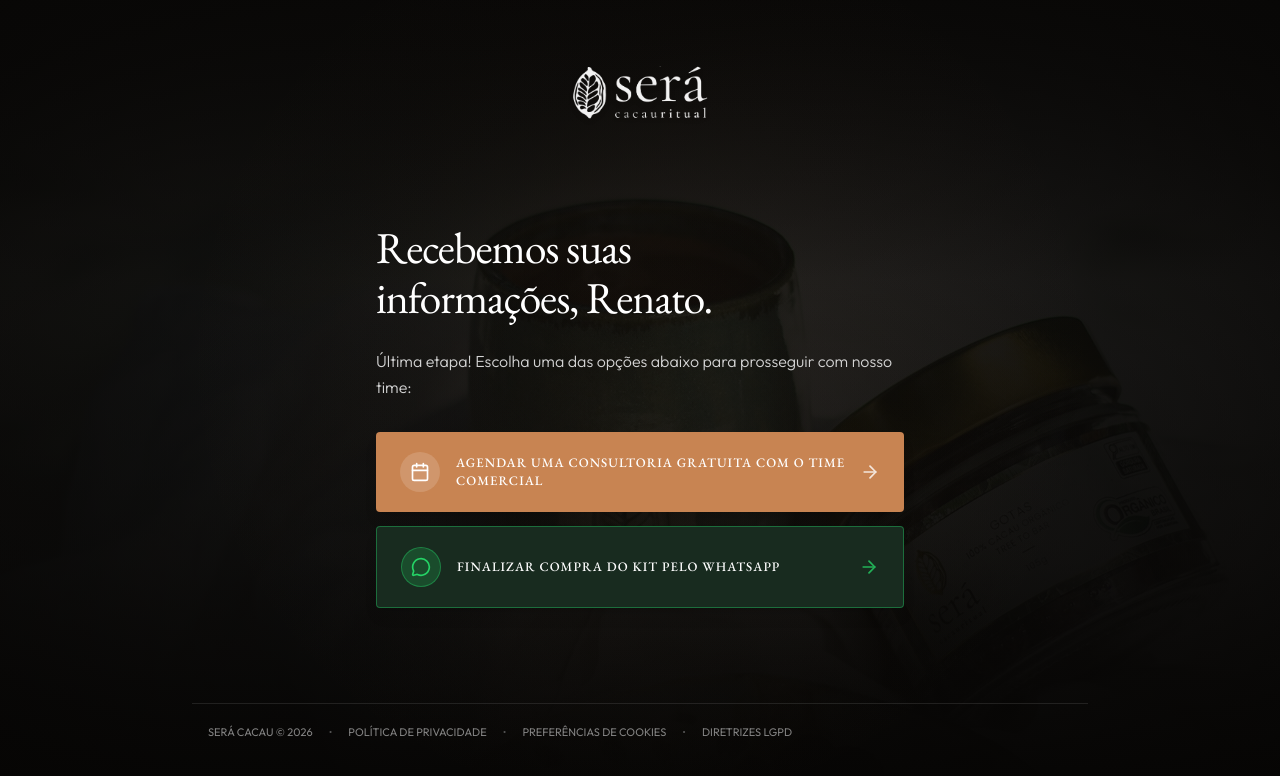
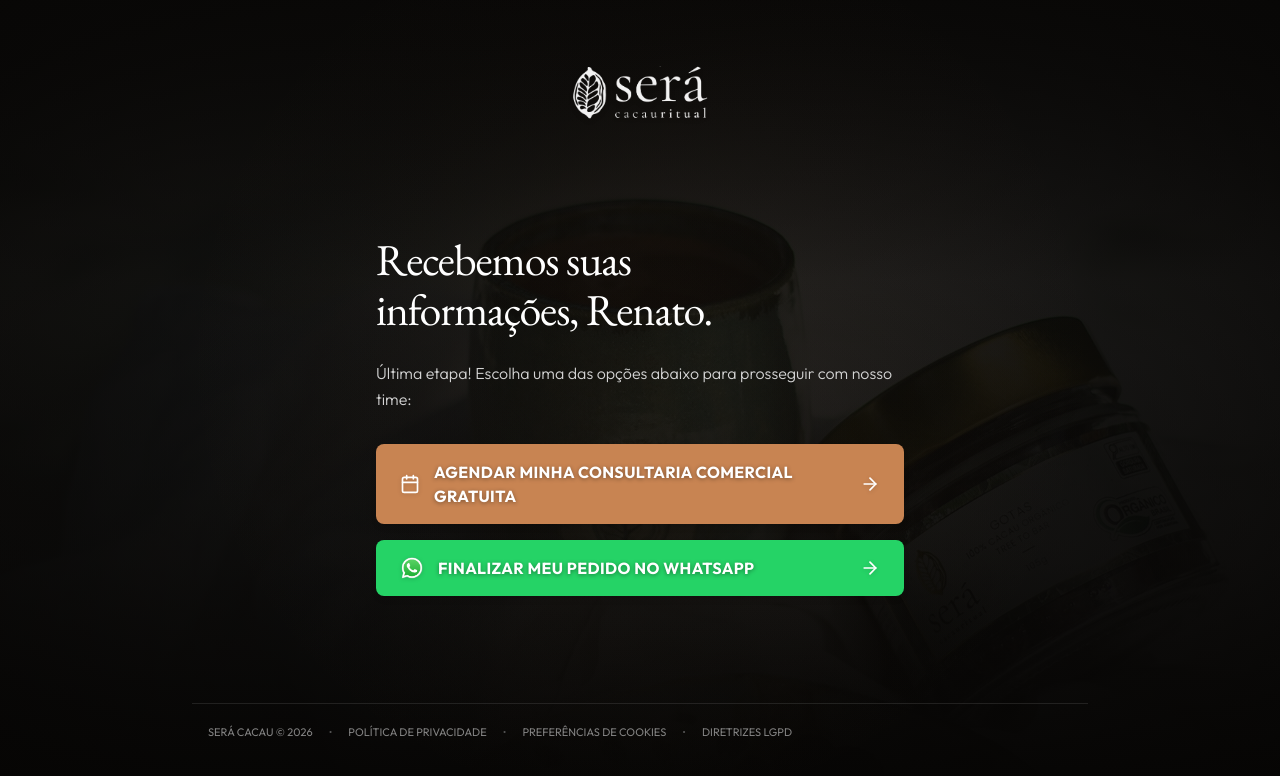
Before and after one commit to renato1303/wpp-2.0-sera-cacau, a React (Vite) app: page / in a window 1280 px wide. Shown: the top 776 px of the page. Built offline with nearby package versions, Linux system fonts and the light colour scheme.

Commit message:
refactor: update ThankYouPage UI and add assets
- Refactor CTA button styles in ThankYouPage
- Update button label for better conversion
- Add WhatsApp asset files

```diff
--- a/src/components/ThankYouPage.tsx
+++ b/src/components/ThankYouPage.tsx
@@ -108,45 +108,45 @@
       </p>
 
       {/* Exatamente os 2 botões solicitados: BOTÃO A e BOTÃO B */}
-      <div className="pt-2 space-y-3.5">
-        {/* BOTÃO A: AGENDAR UMA CONSULTORIA GRATUITA COM O TIME COMERCIAL */}
+      <div className="pt-2 space-y-4">
+        {/* BOTÃO A: AGENDAR MINHA CONSULTORIA COMERCIAL GRATUITA */}
         <a
           href={targetCalendlyUrl}
           target="_blank"
           rel="noopener noreferrer"
           onClick={handleCalendlyClick}
-          className="group w-full bg-[#C88452] hover:bg-[#B57242] active:bg-[#A46336] text-white px-5 sm:px-6 py-4.5 sm:py-5 rounded-[4px] transition-all flex items-center justify-between gap-3 cursor-pointer shadow-lg hover:shadow-[#C88452]/25 hover:translate-y-[-1px] no-underline text-left"
+          className="group w-full bg-[#C88452] hover:bg-[#B57242] text-white px-6 py-4 rounded-lg shadow-md hover:shadow-lg transition-all flex items-center justify-between gap-4 cursor-pointer hover:-translate-y-0.5 no-underline text-left font-sans"
           id="btn-calendly-schedule"
         >
-          <div className="flex items-center gap-3.5 sm:gap-4 min-w-0">
-            <div className="w-10 h-10 rounded-full bg-white/15 flex items-center justify-center shrink-0 text-white">
-              <Calendar className="w-5 h-5" />
-            </div>
-            <span className="font-display font-medium text-xs sm:text-[13px] tracking-[0.08em] uppercase leading-snug text-white">
-              AGENDAR UMA CONSULTORIA GRATUITA COM O TIME COMERCIAL
+          <div className="flex items-center gap-3.5 min-w-0">
+            <Calendar className="w-5 h-5 text-white shrink-0 drop-shadow-sm" />
+            <span className="font-bold text-sm sm:text-base tracking-wide uppercase text-white drop-shadow-[0_1px_2px_rgba(0,0,0,0.4)]">
+              Agendar minha consultaria comercial gratuita
             </span>
           </div>
-          <ArrowRight className="w-4 h-4 sm:w-5 sm:h-5 shrink-0 opacity-80 group-hover:opacity-100 group-hover:translate-x-1 transition-all" />
+          <ArrowRight className="w-4 h-4 sm:w-5 sm:h-5 shrink-0 text-white group-hover:translate-x-1 transition-all drop-shadow-sm" />
         </a>
 
-        {/* BOTÃO B: FINALIZAR COMPRA DO KIT PELO WHATSAPP */}
+        {/* BOTÃO B: FINALIZAR MEU PEDIDO NO WHATSAPP */}
         <a
           href={targetWhatsAppUrl}
           target="_blank"
           rel="noopener noreferrer"
           onClick={handleWhatsAppClick}
-          className="group w-full bg-[#182B1F] hover:bg-[#1E3827] active:bg-[#132219] border border-[#25D366]/40 hover:border-[#25D366]/80 text-white px-5 sm:px-6 py-4.5 sm:py-5 rounded-[4px] transition-all flex items-center justify-between gap-3 cursor-pointer shadow-lg hover:shadow-[#25D366]/20 hover:translate-y-[-1px] no-underline text-left"
+          className="group w-full bg-[#25D366] hover:bg-[#22bf5b] text-white px-6 py-4 rounded-lg shadow-md hover:shadow-lg transition-all flex items-center justify-between gap-4 cursor-pointer hover:-translate-y-0.5 no-underline text-left font-sans"
           id="btn-whatsapp-order"
         >
-          <div className="flex items-center gap-3.5 sm:gap-4 min-w-0">
-            <div className="w-10 h-10 rounded-full bg-[#25D366]/20 border border-[#25D366]/40 flex items-center justify-center shrink-0 text-[#25D366]">
-              <MessageCircle className="w-5 h-5" />
-            </div>
-            <span className="font-display font-medium text-xs sm:text-[13px] tracking-[0.08em] uppercase leading-snug text-white">
-              FINALIZAR COMPRA DO KIT PELO WHATSAPP
+          <div className="flex items-center gap-3.5 min-w-0">
+            <img
+              src="/whatsapp-logo.png"
+              alt="WhatsApp"
+              className="w-6 h-6 object-contain shrink-0 drop-shadow-sm"
+            />
+            <span className="font-bold text-sm sm:text-base tracking-wide uppercase text-white drop-shadow-[0_1px_2px_rgba(0,0,0,0.4)]">
+              Finalizar meu pedido no WhatsApp
             </span>
           </div>
-          <ArrowRight className="w-4 h-4 sm:w-5 sm:h-5 shrink-0 text-[#25D366] opacity-80 group-hover:opacity-100 group-hover:translate-x-1 transition-all" />
+          <ArrowRight className="w-4 h-4 sm:w-5 sm:h-5 shrink-0 text-white group-hover:translate-x-1 transition-all drop-shadow-sm" />
         </a>
       </div>
     </motion.div>
```
Also changed, not shown: public/WhatsApp.svg.png (added), public/whatsapp-logo.png (added).
